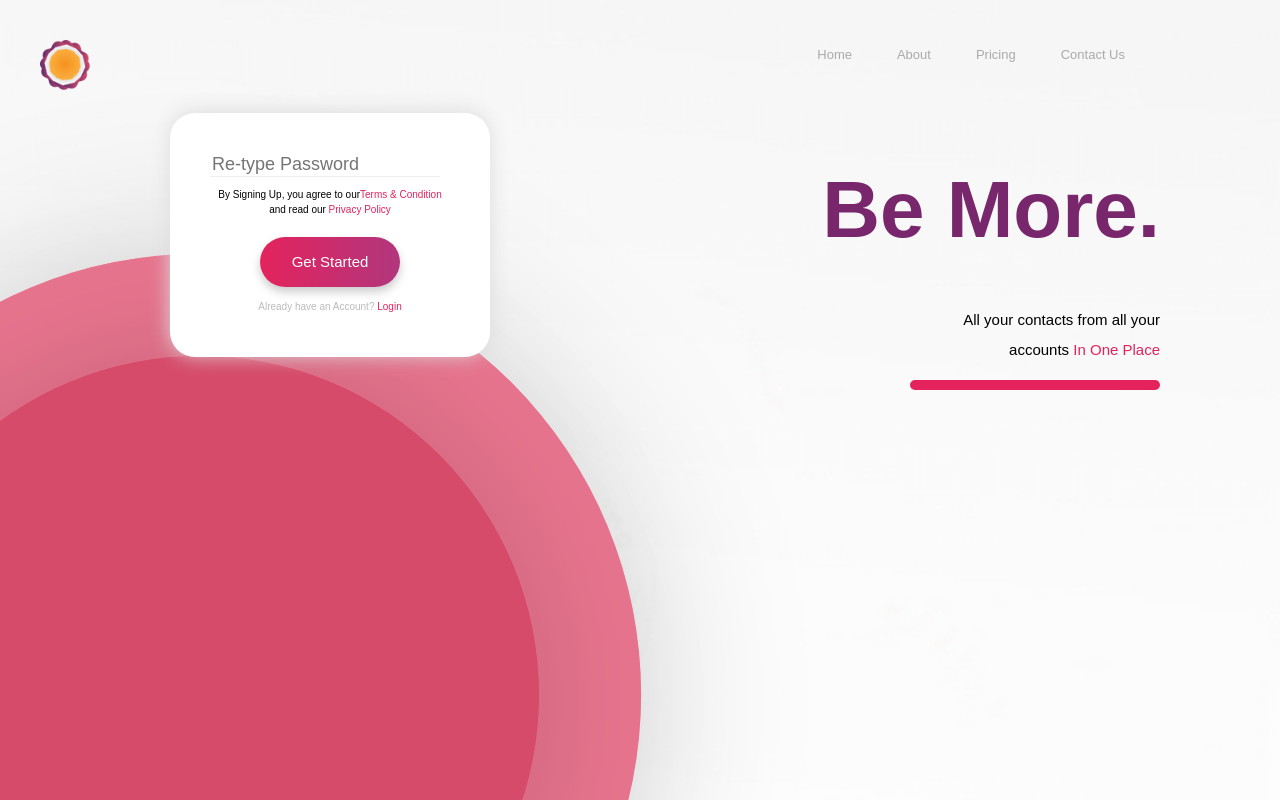
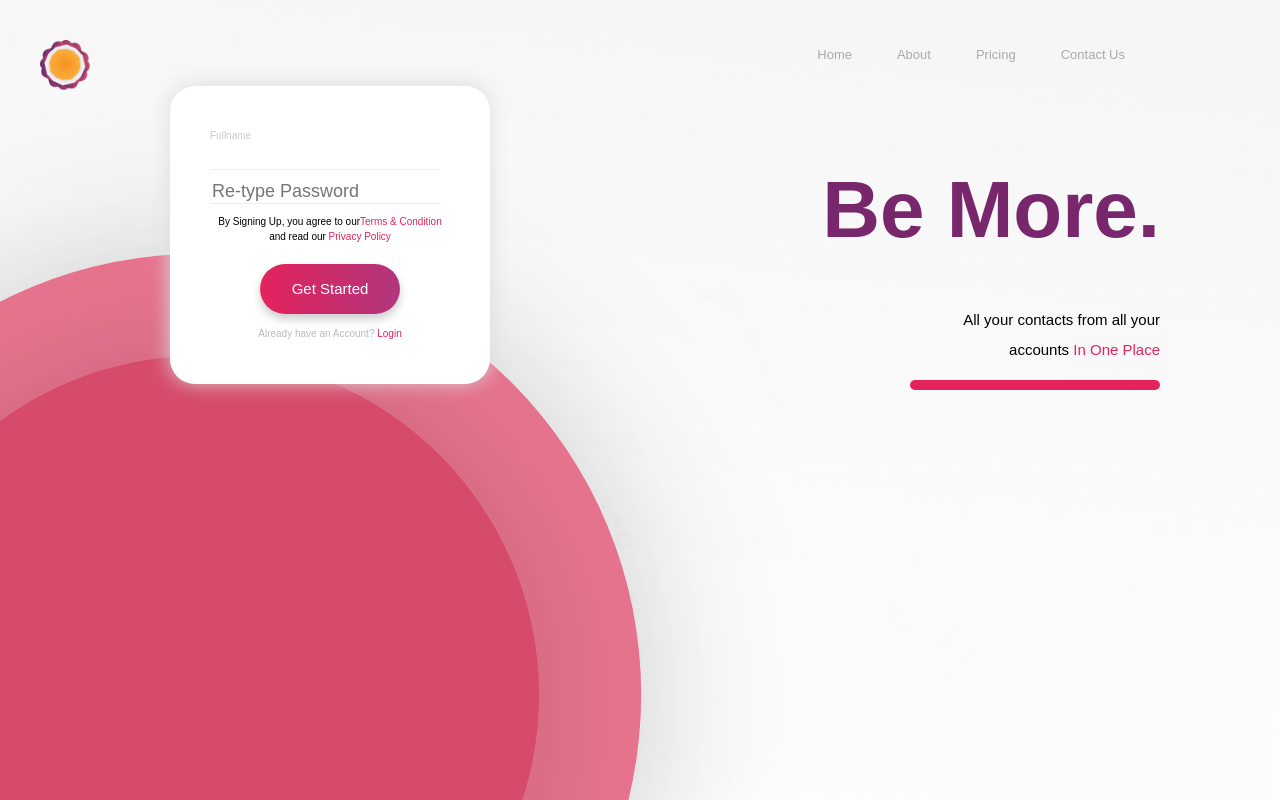
Before and after one commit to Nutod/contacts-directory, a React (Create React App) app: page /auth/sign-up in a window 1280 px wide. Built offline with nearby package versions, Linux system fonts and the light colour scheme.

Commit message:
Added name field in SignUp Component

```diff
--- a/src/components/auth/SignUp.js
+++ b/src/components/auth/SignUp.js
@@ -211,6 +211,8 @@ export default class SignUp extends Component {
 				<Content>
 					<Form>
 						{/* fullname | username | email | password */}
+						<label htmlFor="fullname">Fullname</label>
+						<input type="text" name="fullname" />
 						<input
 							type="password"
 							name="retypePassword"
```
